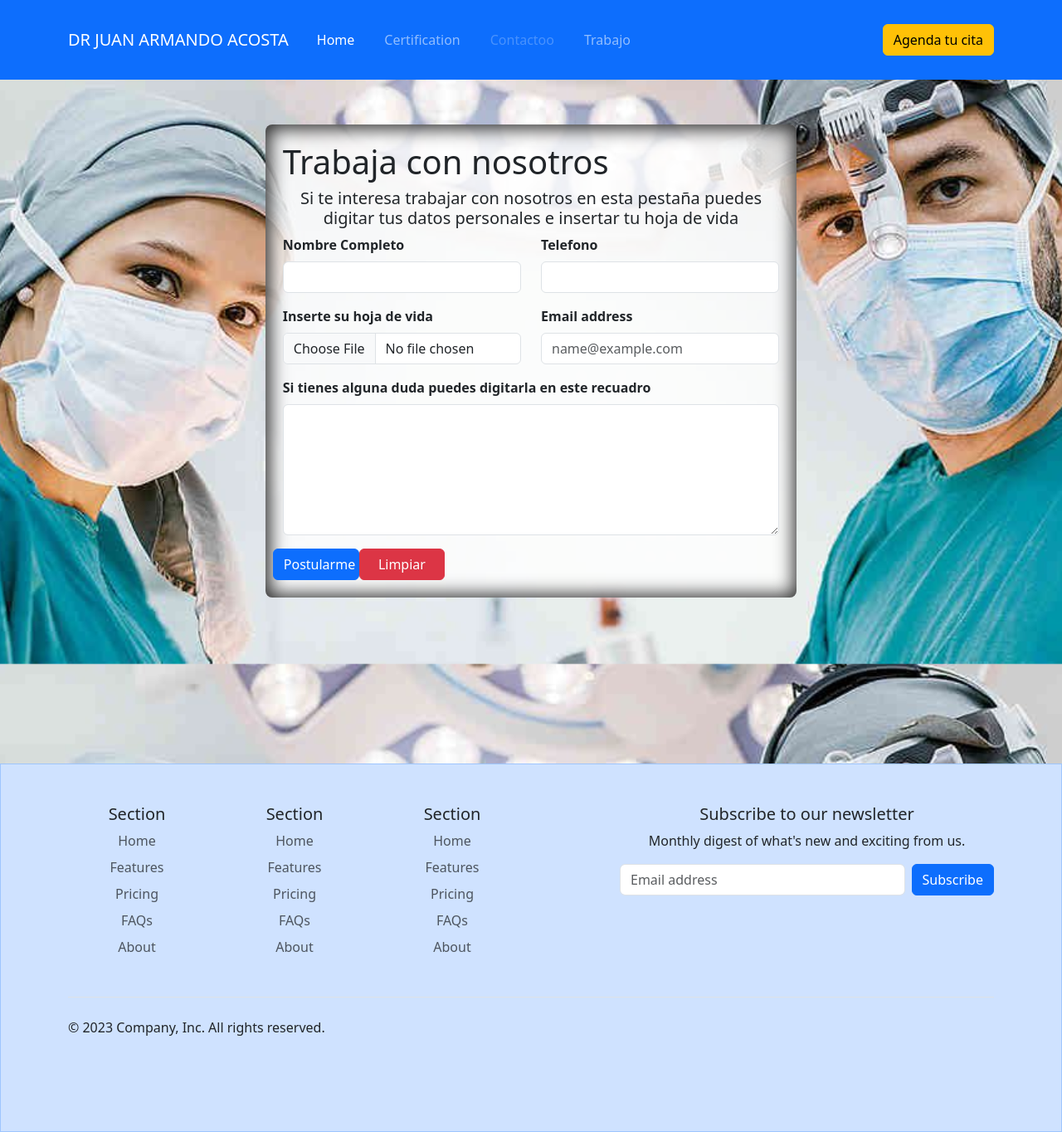
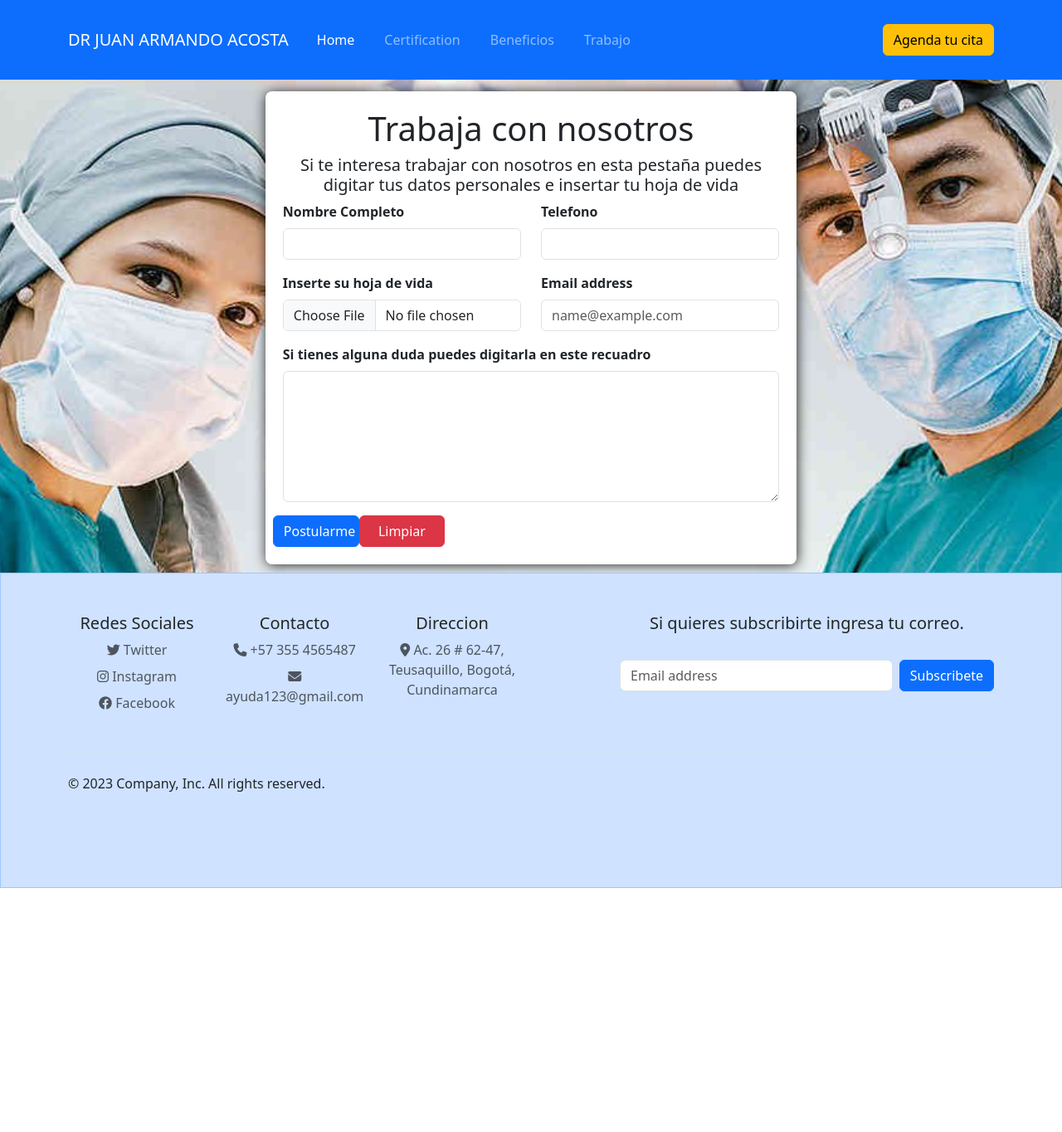
Before and after one commit to hennessy-dev/bootstrap1, a plain HTML site: page trabconnos.html in a window 1280 px wide. Shown: the whole page at 83% size. After the commit the page ends 1070 px from the top, so only its background shows below. Drawn offline with nearby package versions, Linux system fonts and the light colour scheme.

Commit message:
ajustes de estilos

```diff
--- a/index.html
+++ b/index.html
@@ -9,6 +9,7 @@
       rel="stylesheet"
       href="https://cdn.jsdelivr.net/npm/bootstrap@5.3.0-alpha3/dist/css/bootstrap.min.css"
     />
+    <link rel="stylesheet" href="https://cdnjs.cloudflare.com/ajax/libs/font-awesome/6.4.0/css/all.min.css">
     <link rel="stylesheet" href="style.css" />
   </head>
   <body>
@@ -363,7 +364,7 @@
                 alt="..."
               />
               <div class="carousel-caption d-none d-md-block">
-                <h5>First slide label</h5>
+                <h5>Responsabilidad</h5>
                 <p>
                   Some representative placeholder content for the first slide.
                 </p>
@@ -376,8 +377,8 @@
                 style="max-height: 600px"
                 alt="..."
               />
-              <div class="carousel-caption d-none d-md-block">
-                <h5>Second slide label</h5>
+              <div class="carousel-caption d-none d-md-block ">
+                <h5>Profesionalismo</h5>
                 <p>
                   Some representative placeholder content for the second slide.
                 </p>
@@ -391,7 +392,7 @@
                 alt="..."
               />
               <div class="carousel-caption d-none d-md-block">
-                <h5>Third slide label</h5>
+                <h5>Compromiso</h5>
                 <p>
                   Some representative placeholder content for the third slide.
                 </p>
@@ -433,77 +434,46 @@
         <footer class="py-5 container">
           <div class="row">
             <div class="col-6 col-md-2 mb-3">
-              <h5>Section</h5>
+              <h5>Redes Sociales</h5>
               <ul class="nav flex-column">
                 <li class="nav-item mb-2">
-                  <a href="#" class="nav-link p-0 text-body-secondary">Home</a>
+                  <a href="#" class="nav-link p-0 text-body-secondary x"> <i class="fa-brands fa-twitter"></i> Twitter</a>
                 </li>
                 <li class="nav-item mb-2">
-                  <a href="#" class="nav-link p-0 text-body-secondary"
-                    >Features</a
+                  <a href="#" class="nav-link p-0 text-body-secondary x"
+                    ><i class="fa-brands fa-instagram"></i> Instagram</a
                   >
                 </li>
                 <li class="nav-item mb-2">
-                  <a href="#" class="nav-link p-0 text-body-secondary"
-                    >Pricing</a
+                  <a href="#" class="nav-link p-0 text-body-secondary x"
+                    ><i class="fa-brands fa-facebook"></i> Facebook</a
                   >
-                </li>
-                <li class="nav-item mb-2">
-                  <a href="#" class="nav-link p-0 text-body-secondary">FAQs</a>
-                </li>
-                <li class="nav-item mb-2">
-                  <a href="#" class="nav-link p-0 text-body-secondary">About</a>
                 </li>
               </ul>
             </div>
 
             <div class="col-6 col-md-2 mb-3">
-              <h5>Section</h5>
+              <h5>Contacto</h5>
               <ul class="nav flex-column">
                 <li class="nav-item mb-2">
-                  <a href="#" class="nav-link p-0 text-body-secondary">Home</a>
+                  <a href="#" class="nav-link p-0 text-body-secondary x"><i class="fa-solid fa-phone"></i> +57 355 4565487</a>
                 </li>
                 <li class="nav-item mb-2">
-                  <a href="#" class="nav-link p-0 text-body-secondary"
-                    >Features</a
+                  <a href="#" class="nav-link p-0 text-body-secondary x"
+                    ><i class="fa-solid fa-envelope"></i> ayuda123@gmail.com</a
                   >
                 </li>
-                <li class="nav-item mb-2">
-                  <a href="#" class="nav-link p-0 text-body-secondary"
-                    >Pricing</a
-                  >
-                </li>
-                <li class="nav-item mb-2">
-                  <a href="#" class="nav-link p-0 text-body-secondary">FAQs</a>
-                </li>
-                <li class="nav-item mb-2">
-                  <a href="#" class="nav-link p-0 text-body-secondary">About</a>
-                </li>
+
               </ul>
             </div>
 
             <div class="col-6 col-md-2 mb-3">
-              <h5>Section</h5>
+              <h5>Direccion</h5>
               <ul class="nav flex-column">
                 <li class="nav-item mb-2">
-                  <a href="#" class="nav-link p-0 text-body-secondary">Home</a>
+                  <a href="#" class="nav-link p-0 text-body-secondary x"><i class="fa fa-location-dot"></i> Ac. 26 # 62-47, Teusaquillo, Bogotá, Cundinamarca</a>
                 </li>
-                <li class="nav-item mb-2">
-                  <a href="#" class="nav-link p-0 text-body-secondary"
-                    >Features</a
-                  >
-                </li>
-                <li class="nav-item mb-2">
-                  <a href="#" class="nav-link p-0 text-body-secondary"
-                    >Pricing</a
-                  >
-                </li>
-                <li class="nav-item mb-2">
-                  <a href="#" class="nav-link p-0 text-body-secondary">FAQs</a>
-                </li>
-                <li class="nav-item mb-2">
-                  <a href="#" class="nav-link p-0 text-body-secondary">About</a>
-                </li>
+
               </ul>
             </div>
 
--- a/style.css
+++ b/style.css
@@ -11,6 +11,9 @@
 }
 .tit{
     font-family: titulo;
+}
+.x:hover{
+    color: red;
 }
 header{
 
@@ -72,7 +75,7 @@ img{
 }
 .tarjeta-title{
     background-color: rgb(16, 172, 219);
-    padding: 5px;
+    padding: 10px;
 }
 .tarjeta-text{
     padding: 10px;
--- a/styletrabconnos.css
+++ b/styletrabconnos.css
@@ -40,17 +40,18 @@ header nav ul li{
 .formucolor{
     max-width: 40em;
     padding: 1.3em;
-    margin: 0 auto;
-    background-color: rgba(255, 255, 255, 0.815);
+    margin-left: auto;
+    margin-right: auto;
+    margin-top: 110px;
+    background-color: rgb(255, 255, 255);
     font-weight: bold;
     border-radius: 0.5em;
-    box-shadow: inset 1px 1px 22px 4px rgba(0,0,0,0.85);
+    box-shadow:  1px 1px 15px  rgba(0,0,0,0.85);
 }
 .presentacion{
     display: flex;
     height: 440px;
-    top: 20px;
-    margin-top: 120px;
+    margin-top: 50px;
     border-radius: 10px;
     margin-bottom: 10px;
     border-bottom: 2px solid black;
--- a/trabconnos.html
+++ b/trabconnos.html
@@ -7,6 +7,8 @@
   <meta name="viewport" content="width=device-width, initial-scale=1.0">
   <title>Document</title>
   <link rel="stylesheet" href="https://cdn.jsdelivr.net/npm/bootstrap@5.3.0-alpha3/dist/css/bootstrap.min.css">
+  <link rel="stylesheet" href="https://cdnjs.cloudflare.com/ajax/libs/font-awesome/6.4.0/css/all.min.css">
+
   <link rel="stylesheet" href="styletrabconnos.css">
 </head>
 
@@ -15,7 +17,7 @@
   <div class="modal fade" id="exampleModal" tabindex="-1" aria-labelledby="exampleModalLabel" aria-hidden="true">
     <div class="modal-dialog">
       <div class="modal-content">
-        <div class="modal-header">
+        <div class="modal-header ">
           <h1 class="modal-title fs-5" id="exampleModalLabel">Agendamiento de Citas</h1>
           <button type="button" class="btn-close" data-bs-dismiss="modal" aria-label="Close"></button>
         </div>
@@ -61,7 +63,7 @@
               <a class="nav-link" href="#">Certification</a>
             </li>
             <li class="nav-item">
-              <a class="nav-link disabled" href="#">Contactoo</a>
+              <a class="nav-link" href="#">Beneficios</a>
             </li>
             <li>
               <a href="trabconnos.html" class="nav-link -sm">Trabajo</a>
@@ -112,12 +114,13 @@
   </header>
 
   <body>
-    <div class="container" style="margin-top: 96px">
-      <div class="col-sm-12 col-md-12 col-lg-12" style="margin-top: 150px;">
+    <div class="container">
+      <div class="col-sm-12 col-md-12 col-lg-12">
         <form action="" class="formucolor">
+        <center>
           <h1>Trabaja con nosotros</h1>
           <h5>Si te interesa trabajar con nosotros en esta pestaña puedes digitar tus datos personales e insertar tu hoja de
-          vida</h5>
+          vida</h5></center>
           <div class="row">
             <div class="mb-3 col-md-6">
               <label for="correo" class="form-label">Nombre Completo</label>
@@ -146,68 +149,100 @@
       </div>
     </div>
 
-    <div class="bg-primary-subtle border border-primary-subtle" style="margin-top: 200px;">
-
-      <footer class="py-5  container">
-        <div class="row ">
+    <div
+    class="bg-primary-subtle border border-primary-subtle"
+    style="margin-top: 10px"
+  >
+    <footer class="py-5 container">
+      <div class="row">
         <div class="col-6 col-md-2 mb-3">
-            <h5>Section</h5>
+          <h5>Redes Sociales</h5>
           <ul class="nav flex-column">
-              <li class="nav-item mb-2"><a href="#" class="nav-link p-0 text-body-secondary">Home</a></li>
-              <li class="nav-item mb-2"><a href="#" class="nav-link p-0 text-body-secondary">Features</a></li>
-              <li class="nav-item mb-2"><a href="#" class="nav-link p-0 text-body-secondary">Pricing</a></li>
-              <li class="nav-item mb-2"><a href="#" class="nav-link p-0 text-body-secondary">FAQs</a></li>
-              <li class="nav-item mb-2"><a href="#" class="nav-link p-0 text-body-secondary">About</a></li>
+            <li class="nav-item mb-2">
+              <a href="#" class="nav-link p-0 text-body-secondary x"> <i class="fa-brands fa-twitter"></i> Twitter</a>
+            </li>
+            <li class="nav-item mb-2">
+              <a href="#" class="nav-link p-0 text-body-secondary x"
+                ><i class="fa-brands fa-instagram"></i> Instagram</a
+              >
+            </li>
+            <li class="nav-item mb-2">
+              <a href="#" class="nav-link p-0 text-body-secondary x"
+                ><i class="fa-brands fa-facebook"></i> Facebook</a
+              >
+            </li>
           </ul>
         </div>
 
         <div class="col-6 col-md-2 mb-3">
-            <h5>Section</h5>
+          <h5>Contacto</h5>
           <ul class="nav flex-column">
-              <li class="nav-item mb-2"><a href="#" class="nav-link p-0 text-body-secondary">Home</a></li>
-              <li class="nav-item mb-2"><a href="#" class="nav-link p-0 text-body-secondary">Features</a></li>
-              <li class="nav-item mb-2"><a href="#" class="nav-link p-0 text-body-secondary">Pricing</a></li>
-              <li class="nav-item mb-2"><a href="#" class="nav-link p-0 text-body-secondary">FAQs</a></li>
-              <li class="nav-item mb-2"><a href="#" class="nav-link p-0 text-body-secondary">About</a></li>
+            <li class="nav-item mb-2">
+              <a href="#" class="nav-link p-0 text-body-secondary x"><i class="fa-solid fa-phone"></i> +57 355 4565487</a>
+            </li>
+            <li class="nav-item mb-2">
+              <a href="#" class="nav-link p-0 text-body-secondary x"
+                ><i class="fa-solid fa-envelope"></i> ayuda123@gmail.com</a
+              >
+            </li>
+
           </ul>
         </div>
 
         <div class="col-6 col-md-2 mb-3">
-            <h5>Section</h5>
+          <h5>Direccion</h5>
           <ul class="nav flex-column">
-              <li class="nav-item mb-2"><a href="#" class="nav-link p-0 text-body-secondary">Home</a></li>
-              <li class="nav-item mb-2"><a href="#" class="nav-link p-0 text-body-secondary">Features</a></li>
-              <li class="nav-item mb-2"><a href="#" class="nav-link p-0 text-body-secondary">Pricing</a></li>
-              <li class="nav-item mb-2"><a href="#" class="nav-link p-0 text-body-secondary">FAQs</a></li>
-              <li class="nav-item mb-2"><a href="#" class="nav-link p-0 text-body-secondary">About</a></li>
+            <li class="nav-item mb-2">
+              <a href="#" class="nav-link p-0 text-body-secondary x"><i class="fa fa-location-dot"></i> Ac. 26 # 62-47, Teusaquillo, Bogotá, Cundinamarca</a>
+            </li>
+
           </ul>
         </div>
 
         <div class="col-md-5 offset-md-1 mb-3">
           <form>
-              <h5>Subscribe to our newsletter</h5>
-              <p>Monthly digest of what's new and exciting from us.</p>
+            <h5>Si quieres subscribirte ingresa tu correo.</h5><br>
             <div class="d-flex flex-column flex-sm-row w-100 gap-2">
-                <label for="newsletter1" class="visually-hidden">Email address</label>
-                <input id="newsletter1" type="text" class="form-control" placeholder="Email address">
-                <button class="btn btn-primary" type="button">Subscribe</button>
+              <label for="newsletter1" class="visually-hidden"
+                >Email address</label
+              >
+              <input
+                id="newsletter1"
+                type="text"
+                class="form-control"
+                placeholder="Email address"
+              />
+              <button class="btn btn-primary" type="button">
+                Subscribete
+              </button>
             </div>
           </form>
         </div>
       </div>
 
-        <div class="d-flex flex-column flex-sm-row justify-content-between py-4 my-4 border-top">
+      <div
+        class="d-flex flex-column flex-sm-row justify-content-between py-4 my-4 border-top"
+      >
         <p>&copy; 2023 Company, Inc. All rights reserved.</p>
         <ul class="list-unstyled d-flex">
-            <li class="ms-3"><a class="link-body-emphasis" href="#"><svg class="bi" width="24" height="24">
-                  <use xlink:href="#twitter" />
-                </svg></a></li>
-            <li class="ms-3"><a class="link-body-emphasis" href="#"><svg class="bi" width="24" height="24">
-                  <use xlink:href="#instagram" />
-                </svg></a></li>
-            <li class="ms-3"><a class="link-body-emphasis" href="#"><svg class="bi" width="24" height="24">
-                  <use xlink:href="#facebook" />
-                </svg></a></li>
+          <li class="ms-3">
+            <a class="link-body-emphasis" href="#"
+              ><svg class="bi" width="24" height="24">
+                <use xlink:href="#twitter" /></svg
+            ></a>
+          </li>
+          <li class="ms-3">
+            <a class="link-body-emphasis" href="#"
+              ><svg class="bi" width="24" height="24">
+                <use xlink:href="#instagram" /></svg
+            ></a>
+          </li>
+          <li class="ms-3">
+            <a class="link-body-emphasis" href="#"
+              ><svg class="bi" width="24" height="24">
+                <use xlink:href="#facebook" /></svg
+            ></a>
+          </li>
         </ul>
       </div>
     </footer>
```
Lines whose indentation alone changed are shown as unchanged.
